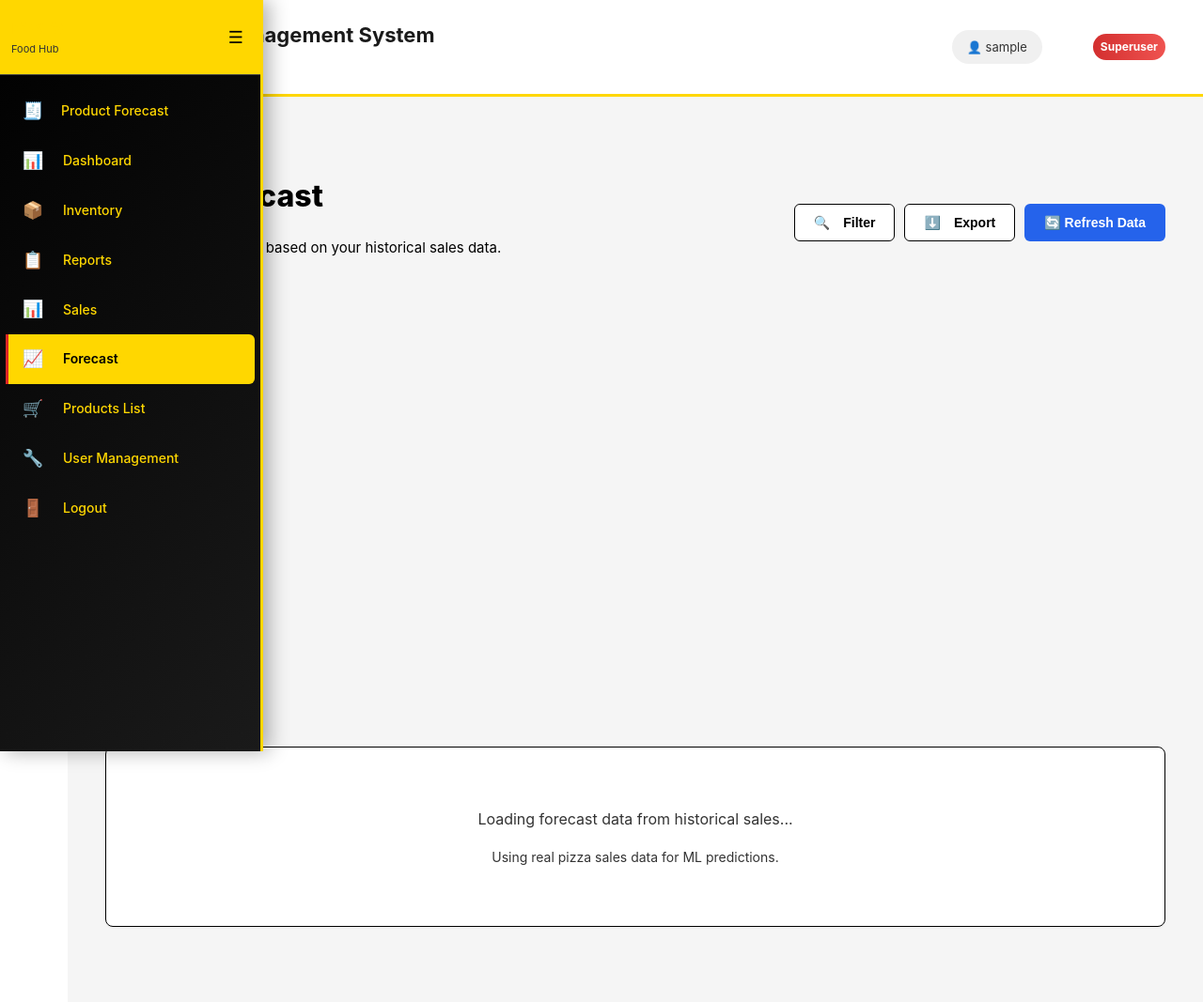
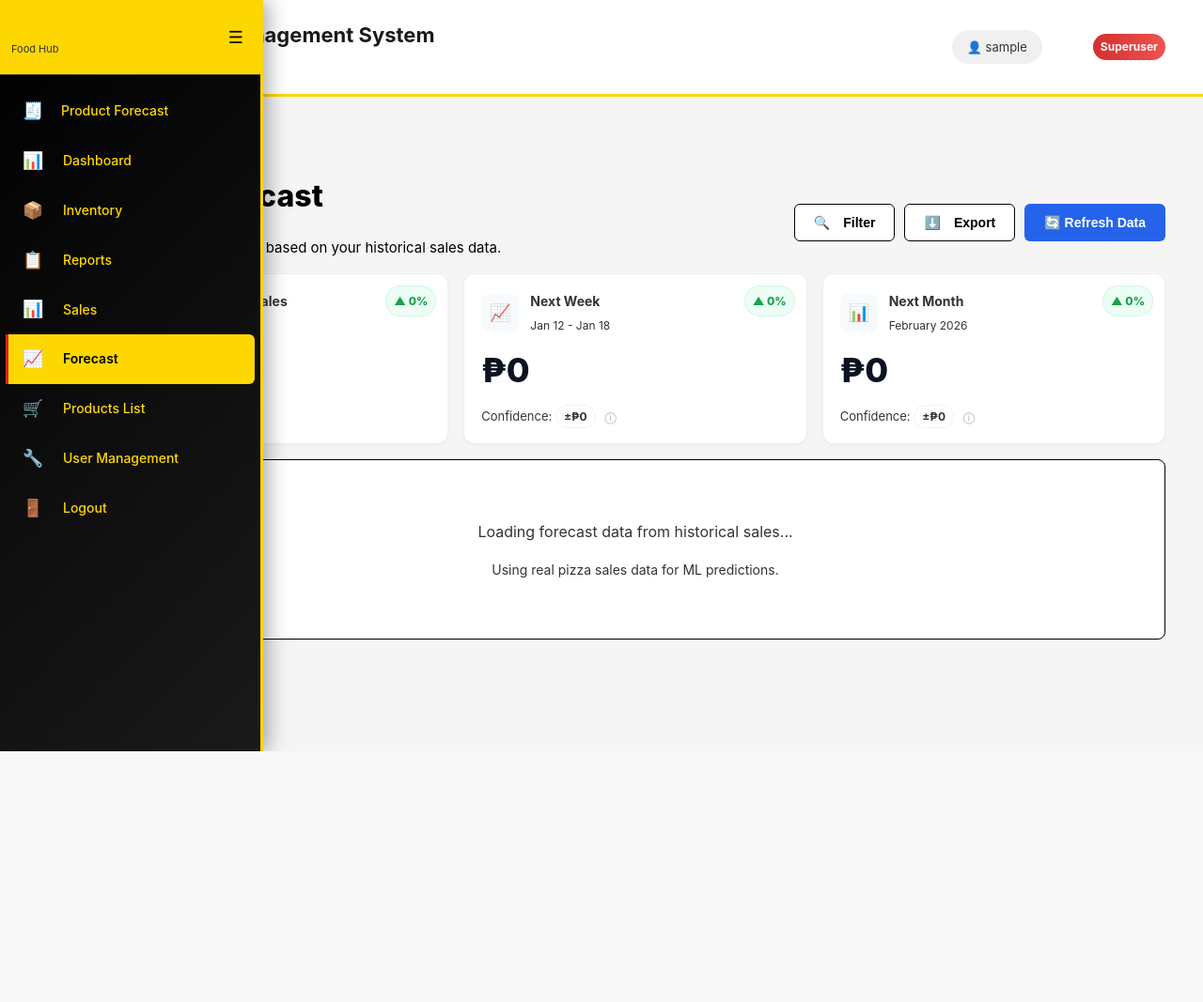
Before and after one commit to jhoanabenedicto3-ai/koki-foodhub, a Django app: page /forecast/ in a window 1280 px wide. Shown: the whole page at 94% size. After the commit the page ends 800 px from the top, so only its background shows below. Run offline with Django 5.2, Linux system fonts and the light colour scheme; the visitor is signed in with stand-in values (Sample User, id 1); data comes from the database, SQL or seed files in the repository; parts of the project's set-up code (start-up, migrations or seed data) failed here and were passed over; some libraries are stand-ins or nearby versions.

Commit message:
UI: add forecast hero CSS for forecast-hero-grid, hero-pct, conf-pill

```diff
--- a/core/static/styles.css
+++ b/core/static/styles.css
@@ -600,6 +600,17 @@ textarea {
 /* Forecast page specific styles - polished dashboard look */
 .forecast-wrapper { max-width: 1200px; margin: 0 auto; }
 
+/* Forecast hero cards (tight, three-up layout matching mock) */
+.forecast-hero-grid { display: grid; grid-template-columns: repeat(3, 1fr); gap: 16px; margin-bottom: 16px; align-items: stretch; }
+.forecast-hero-card { background: #fff; border: 1px solid rgba(0,0,0,0.06); padding: 18px; border-radius: 12px; box-shadow: var(--shadow-sm); position: relative; min-height: 120px; display:flex; flex-direction:column; justify-content:space-between; }
+.forecast-hero-card .hero-icon { width:40px; height:40px; background:#f7fafc; border-radius:8px; display:flex; align-items:center; justify-content:center; font-size:18px; }
+.hero-pct { position:absolute; right:12px; top:12px; background:#ecfdf5; color:#16a34a; font-weight:800; padding:6px 8px; border-radius:999px; font-size:12px; border: 1px solid rgba(34,197,94,0.12); }
+.hero-amount { font-size:20px; font-weight:900; margin-top:8px; color:#111; }
+.hero-sub { margin-top:8px; color:var(--text-secondary); font-size:13px; }
+.conf-pill { background:#fff; border:1px solid rgba(0,0,0,0.06); padding:4px 8px; border-radius:999px; font-weight:700; font-size:12px; }
+
+@media (max-width: 900px) { .forecast-hero-grid { grid-template-columns: 1fr; } .forecast-hero-card { min-height: auto; } }
+
 .hero-grid { margin-bottom: 12px; }
 .hero-card { background: #fff; border: 1px solid rgba(0,0,0,0.06); padding: 16px; border-radius: 12px; box-shadow: var(--shadow-sm); }
 .hero-card .muted { color: var(--text-secondary); }
```
